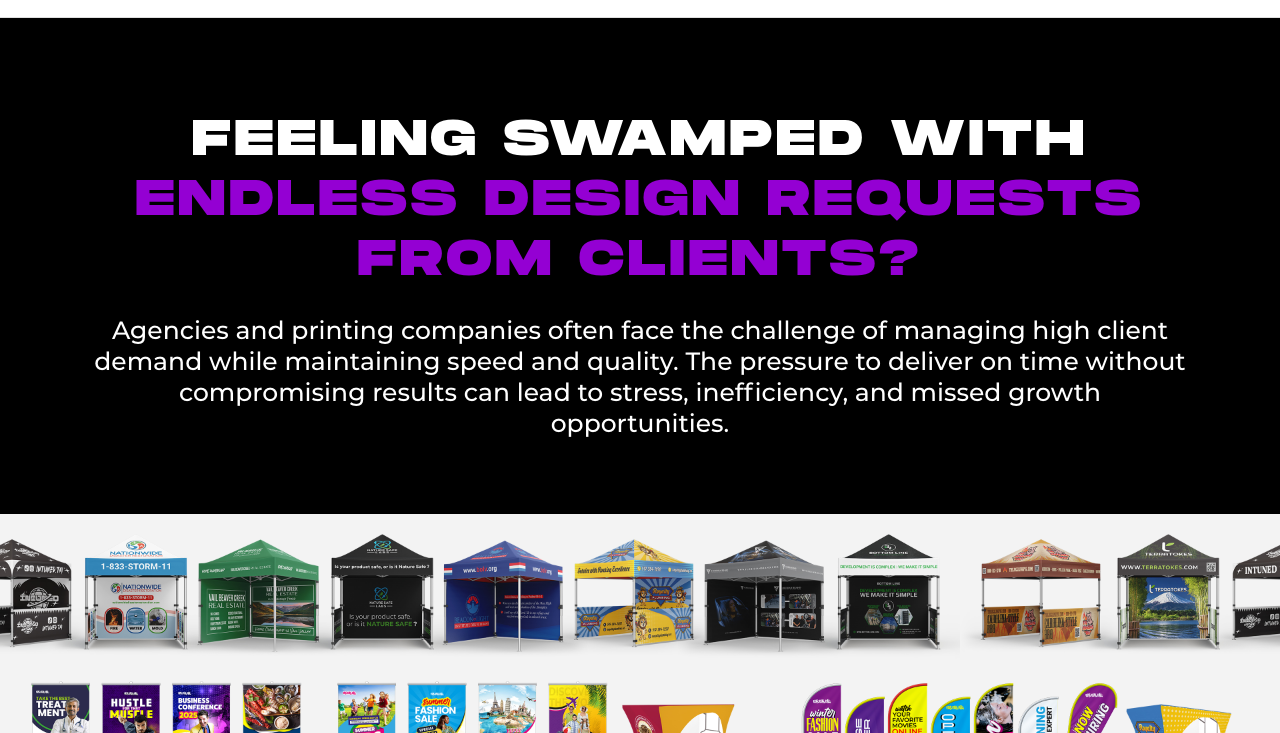
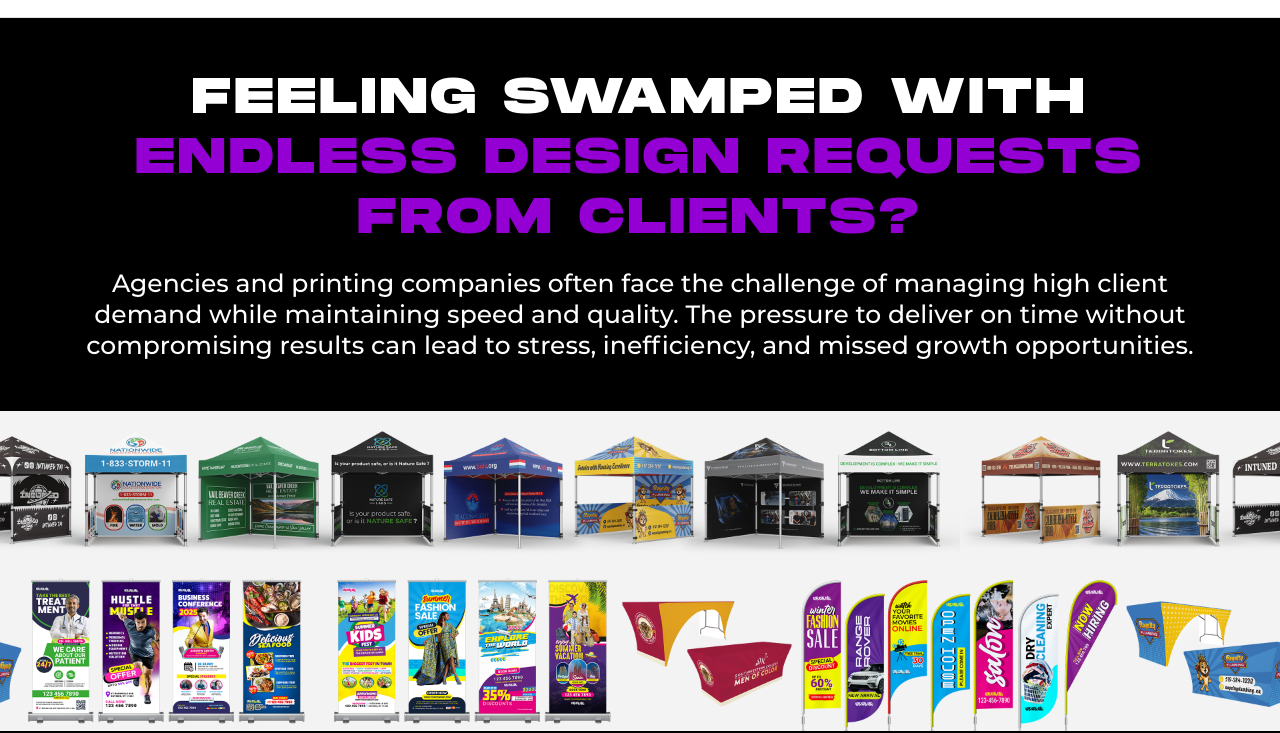
Before and after one commit to mdmrs/portfolio, a plain HTML site: page index.html in a window 1280 px wide. Shown: the part 67-800 px from the top of the page. Drawn offline with Linux system fonts and the light colour scheme.

Commit message:
hero section

```diff
--- a/assets/css/hero-section-styles.css
+++ b/assets/css/hero-section-styles.css
@@ -1,10 +1,15 @@
 /* C:\Users\HP\Downloads\portfolio\assets\css\hero-section-styles.css */
+* {
+  margin: 0;
+  padding: 0;
+}
 
 html, body {
     margin: 0;          /* Remove default margins */
     padding: 0;         /* Remove default paddings */
     width: 100%;        /* Make them take full width of the viewport */
     box-sizing: border-box; /* Important for layout consistency */
+    overflow-x: hidden;
   }
 
   *, *::before, *::after { /* Apply border-box to all elements */
@@ -14,16 +19,14 @@ html, body {
 
 .hero-section {
     background-color: #000000; /* Black background */
-    padding-top: 50px; /* Adjust as needed for vertical spacing */
-    padding-bottom: 50px; /* Adjust as needed for vertical spacing */
+    padding: 50px 0; /* Adjust as needed for vertical spacing */
     text-align: center; /* Center text horizontally */
   }
 
   .hero-section-container {
     max-width: 1142px; /* Specified width */
     margin: 0 auto; /* Center the container horizontally */
-    padding-left: 20px; /* Add some horizontal padding if needed */
-    padding-right: 20px; /* Add some horizontal padding if needed */
+    padding: 0;
   }
 
   .hero-title-main {
```
